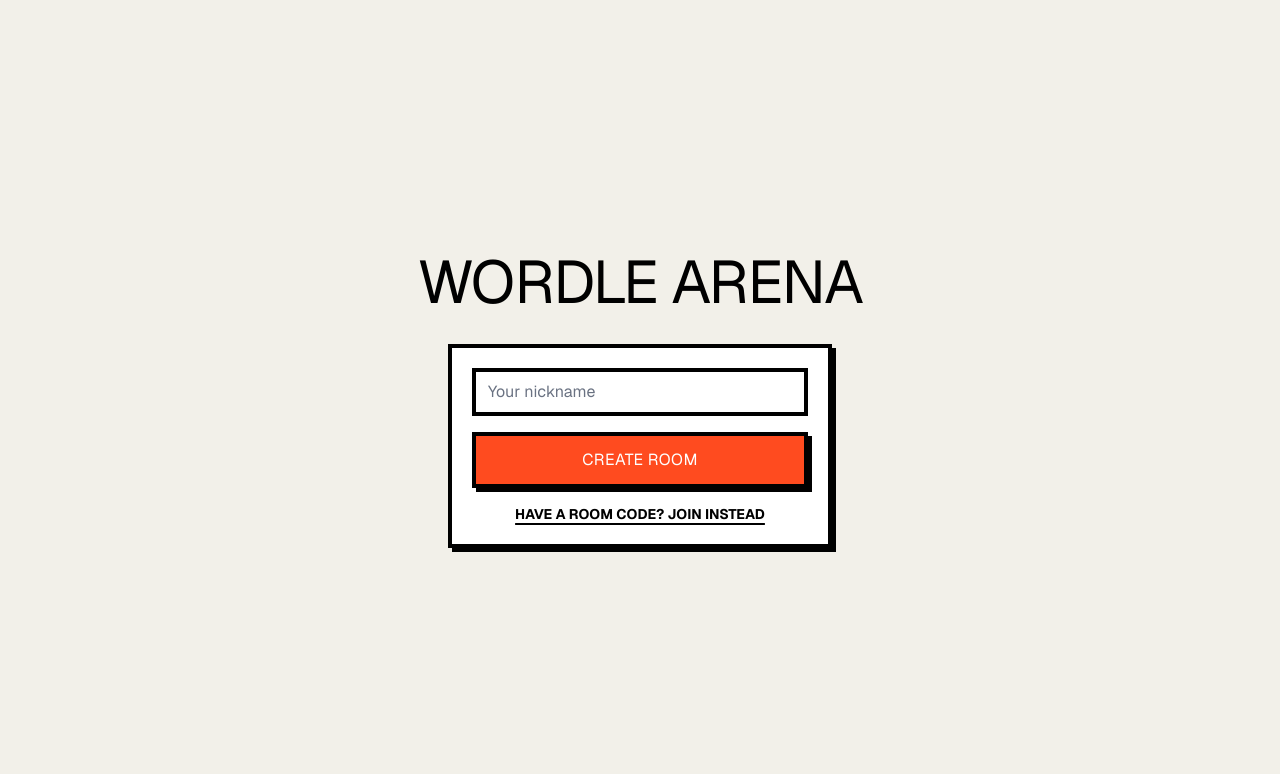
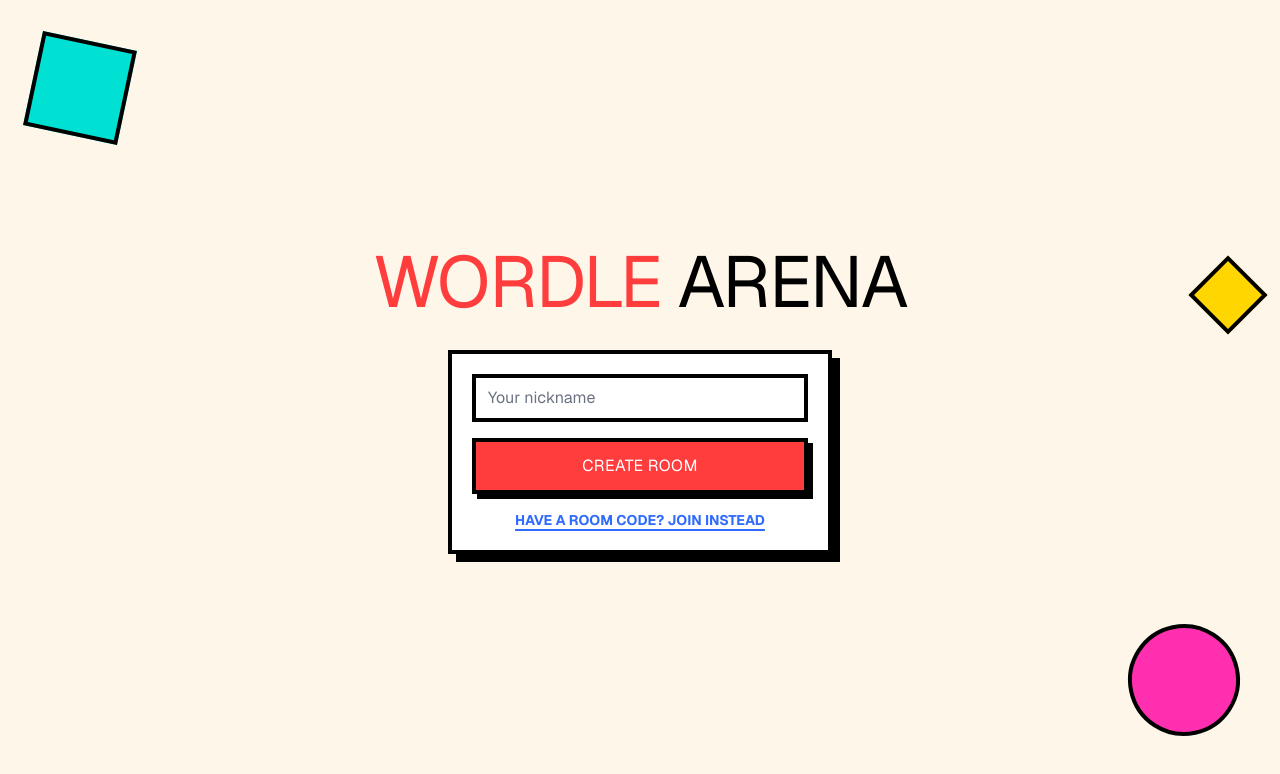
Before and after one commit to Flashl3opard/Wordle-Royale, a Next.js app: page / in a window 1280 px wide. Shown: the top 774 px of the page. Built offline with nearby package versions, Linux system fonts and the light colour scheme.

Commit message:
Changes in UI and Mechanics

```diff
--- a/app/globals.css
+++ b/app/globals.css
@@ -1,15 +1,19 @@
 @import "tailwindcss";
 
 :root {
-  --surface: #f2f0e9;
+  color-scheme: light;
+  --surface: #fdf6e9;
   --ink: #000000;
-  --accent-primary: #ff4b1f;
-  --accent-secondary: #ffc53d;
-  --tile-correct: #6b8e23;
-  --tile-present: #ffc53d;
+  --accent-primary: #ff3d3d;
+  --accent-secondary: #ffd600;
+  --accent-tertiary: #00e0d3;
+  --accent-quaternary: #ff2fb0;
+  --accent-blue: #2f6bff;
+  --tile-correct: #00c853;
+  --tile-present: #ffd600;
   --tile-absent: #6b6b6b;
-  --shadow-brutal: 4px 4px 0 #000000;
-  --shadow-brutal-accent: 4px 4px 0 #ff4b1f;
+  --shadow-brutal: 5px 5px 0 #000000;
+  --shadow-brutal-lg: 8px 8px 0 #000000;
 }
 
 @theme inline {
@@ -17,6 +21,9 @@
   --color-ink: var(--ink);
   --color-accent-primary: var(--accent-primary);
   --color-accent-secondary: var(--accent-secondary);
+  --color-accent-tertiary: var(--accent-tertiary);
+  --color-accent-quaternary: var(--accent-quaternary);
+  --color-accent-blue: var(--accent-blue);
   --color-tile-correct: var(--tile-correct);
   --color-tile-present: var(--tile-present);
   --color-tile-absent: var(--tile-absent);
--- a/app/page.tsx
+++ b/app/page.tsx
@@ -35,16 +35,20 @@ export default function HomePage() {
   }
 
   return (
-    <main className="flex min-h-screen flex-col items-center justify-center gap-8 bg-surface p-6">
-      <h1 className="font-(--font-display) text-6xl uppercase tracking-tight text-ink">
-        Wordle Arena
+    <main className="relative flex min-h-screen flex-col items-center justify-center gap-8 overflow-hidden bg-surface p-6">
+      <div className="pointer-events-none absolute top-10 left-8 h-16 w-16 rotate-12 border-4 border-black bg-accent-tertiary sm:h-24 sm:w-24" />
+      <div className="pointer-events-none absolute right-10 bottom-16 h-20 w-20 -rotate-12 rounded-full border-4 border-black bg-accent-quaternary sm:h-28 sm:w-28" />
+      <div className="pointer-events-none absolute top-1/3 right-6 h-10 w-10 rotate-45 border-4 border-black bg-accent-secondary sm:h-14 sm:w-14" />
+
+      <h1 className="relative font-(--font-display) text-6xl uppercase tracking-tight text-ink sm:text-7xl">
+        <span className="text-accent-primary">Wordle</span> Arena
       </h1>
       <form
         onSubmit={handleCreateRoom}
-        className="flex w-full max-w-sm flex-col gap-4 border-4 border-black bg-white p-5 shadow-(--shadow-brutal)"
+        className="relative flex w-full max-w-sm flex-col gap-4 border-4 border-black bg-white p-5 shadow-(--shadow-brutal-lg)"
       >
         <input
-          className="border-4 border-black px-3 py-2 font-bold placeholder:font-normal placeholder:text-gray-500 focus:outline-none focus:ring-4 focus:ring-accent-secondary"
+          className="border-4 border-black px-3 py-2 font-bold placeholder:font-normal placeholder:text-gray-500 focus:outline-none focus:ring-4 focus:ring-accent-blue"
           placeholder="Your nickname"
           value={nickname}
           onChange={(e) => setNickname(e.target.value)}
@@ -54,13 +58,13 @@ export default function HomePage() {
         <button
           type="submit"
           disabled={loading}
-          className="border-4 border-black bg-accent-primary px-4 py-3 font-(--font-display) uppercase tracking-wide text-white shadow-(--shadow-brutal) transition-transform hover:-translate-x-0.5 hover:-translate-y-0.5 hover:shadow-[6px_6px_0_#000] disabled:opacity-50"
+          className="border-4 border-black bg-accent-primary px-4 py-3 font-(--font-display) uppercase tracking-wide text-white shadow-(--shadow-brutal) transition-transform hover:-translate-x-1 hover:-translate-y-1 hover:shadow-(--shadow-brutal-lg) disabled:opacity-50"
         >
           {loading ? "Creating..." : "Create Room"}
         </button>
         <a
           href="/join"
-          className="text-center text-sm font-bold uppercase underline decoration-2 underline-offset-4"
+          className="text-center text-sm font-bold uppercase text-accent-blue underline decoration-2 underline-offset-4"
         >
           Have a room code? Join instead
         </a>
--- a/components/GameBoard.tsx
+++ b/components/GameBoard.tsx
@@ -58,7 +58,9 @@ export function GameBoard({
               return (
                 <div
                   key={colIndex}
-                  className="flex h-12 w-12 items-center justify-center border-4 border-black text-2xl font-black sm:h-14 sm:w-14"
+                  className={`flex h-12 w-12 items-center justify-center border-4 text-2xl font-black sm:h-14 sm:w-14 ${
+                    letter ? "border-black bg-accent-secondary/30" : "border-black"
+                  }`}
                 >
                   {letter}
                 </div>
--- a/components/JoinInline.tsx
+++ b/components/JoinInline.tsx
@@ -36,13 +36,13 @@ export function JoinInline({ roomCode, onJoined }: JoinInlineProps) {
   return (
     <form
       onSubmit={handleJoin}
-      className="flex w-full max-w-sm flex-col gap-4 border-4 border-black bg-white p-5 shadow-(--shadow-brutal)"
+      className="flex w-full max-w-sm flex-col gap-4 border-4 border-black bg-white p-5 shadow-(--shadow-brutal-lg)"
     >
       <p className="text-center font-(--font-display) text-2xl uppercase tracking-wide">
-        Join room {roomCode}
+        Join room <span className="text-accent-blue">{roomCode}</span>
       </p>
       <input
-        className="border-4 border-black px-3 py-2 font-bold placeholder:font-normal placeholder:text-gray-500 focus:outline-none focus:ring-4 focus:ring-accent-secondary"
+        className="border-4 border-black px-3 py-2 font-bold placeholder:font-normal placeholder:text-gray-500 focus:outline-none focus:ring-4 focus:ring-accent-tertiary"
         placeholder="Your nickname"
         value={nickname}
         onChange={(e) => setNickname(e.target.value)}
@@ -52,7 +52,7 @@ export function JoinInline({ roomCode, onJoined }: JoinInlineProps) {
       <button
         type="submit"
         disabled={loading}
-        className="border-4 border-black bg-accent-primary px-4 py-3 font-(--font-display) uppercase tracking-wide text-white shadow-(--shadow-brutal) transition-transform hover:-translate-x-0.5 hover:-translate-y-0.5 hover:shadow-[6px_6px_0_#000] disabled:opacity-50"
+        className="border-4 border-black bg-accent-blue px-4 py-3 font-(--font-display) uppercase tracking-wide text-white shadow-(--shadow-brutal) transition-transform hover:-translate-x-1 hover:-translate-y-1 hover:shadow-(--shadow-brutal-lg) disabled:opacity-50"
       >
         {loading ? "Joining..." : "Join Room"}
       </button>
--- a/components/Podium.tsx
+++ b/components/Podium.tsx
@@ -16,8 +16,8 @@ interface PodiumProps {
 
 const PLACE_COLORS: Record<number, string> = {
   1: "bg-accent-secondary",
-  2: "bg-gray-300",
-  3: "bg-accent-primary",
+  2: "bg-accent-tertiary",
+  3: "bg-accent-quaternary",
 };
 const PLACE_HEIGHTS: Record<number, string> = {
   1: "h-32",
@@ -44,11 +44,13 @@ export function Podium({
 
   return (
     <div className="flex w-full max-w-md flex-col items-center gap-6">
-      <div className="border-4 border-black bg-white p-4 text-center shadow-(--shadow-brutal)">
-        <p className="text-xs font-bold uppercase tracking-widest text-gray-600">The word was</p>
+      <div className="border-4 border-black bg-accent-blue p-4 text-center text-white shadow-(--shadow-brutal-lg)">
+        <p className="text-xs font-bold uppercase tracking-widest text-white/80">The word was</p>
         <p className="font-(--font-display) text-4xl uppercase tracking-widest">{secretWord}</p>
       </div>
-      <h2 className="font-(--font-display) text-3xl uppercase">Final Results</h2>
+      <h2 className="font-(--font-display) text-3xl uppercase">
+        <span className="text-accent-primary">Final</span> Results
+      </h2>
       <div className="flex w-full items-end justify-center gap-3">
         {second && <PodiumSpot player={second} place={2} />}
         {first && <PodiumSpot player={first} place={1} />}
--- a/components/Timer.tsx
+++ b/components/Timer.tsx
@@ -28,7 +28,7 @@ export function Timer({ roundEndsAt, roundDurationMs, onExpire }: TimerProps) {
 
   if (roundEndsAt === null) {
     return (
-      <div className="w-full max-w-md border-4 border-black bg-accent-secondary px-3 py-2 text-center">
+      <div className="w-full max-w-md border-4 border-black bg-accent-tertiary px-3 py-2 text-center shadow-(--shadow-brutal)">
         <p className="font-(--font-display) text-lg uppercase tracking-widest">
           ∞ No Clock
         </p>
@@ -38,12 +38,13 @@ export function Timer({ roundEndsAt, roundDurationMs, onExpire }: TimerProps) {
 
   const seconds = Math.ceil(remainingMs / 1000);
   const percent = Math.min(100, Math.max(0, (remainingMs / roundDurationMs) * 100));
+  const urgent = percent < 25;
 
   return (
-    <div className="w-full max-w-md border-4 border-black bg-white">
+    <div className="w-full max-w-md border-4 border-black bg-white shadow-(--shadow-brutal)">
       <div className="h-4 w-full overflow-hidden border-b-4 border-black bg-white">
         <div
-          className="h-full bg-accent-primary transition-[width] duration-200 ease-linear"
+          className={`h-full transition-[width] duration-200 ease-linear ${urgent ? "bg-accent-primary" : "bg-accent-blue"}`}
           style={{ width: `${percent}%` }}
         />
       </div>
--- a/components/Toast.tsx
+++ b/components/Toast.tsx
@@ -18,7 +18,7 @@ export function ToastStack({ toasts }: ToastStackProps) {
             animate={{ opacity: 1, y: 0 }}
             exit={{ opacity: 0, y: -12 }}
             className={`border-4 border-black px-4 py-2 text-sm font-bold uppercase tracking-wide shadow-[4px_4px_0_#000] ${
-              toast.kind === "left" ? "bg-accent-primary text-white" : "bg-accent-secondary text-black"
+              toast.kind === "left" ? "bg-accent-primary text-white" : "bg-accent-tertiary text-black"
             }`}
           >
             {toast.text}
```
Also changed, not shown: components/Lobby.tsx (+9 -6 lines).
